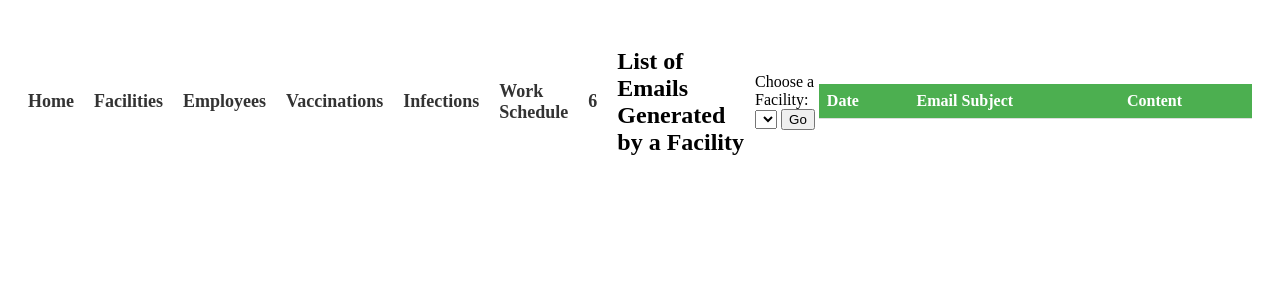
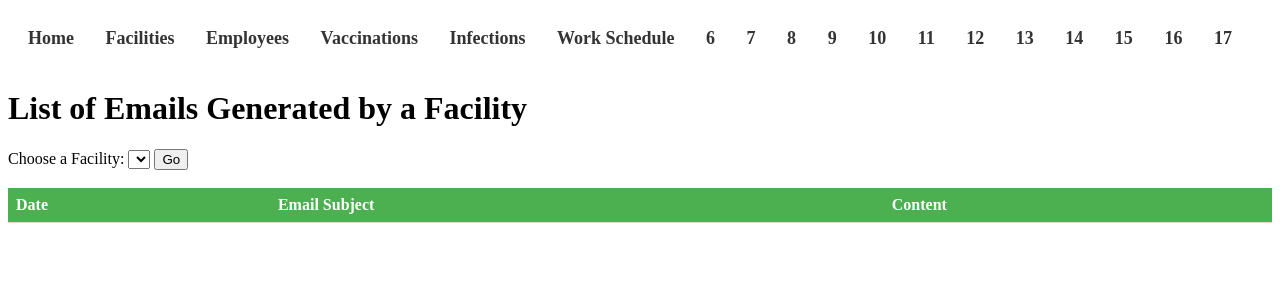
Before and after one commit to huln24/COMP353_Project, a PHP site: page /10.php in a window 1280 px wide. Shown: the top 300 px of the page. Run offline with PHP 8.4, Linux system fonts and the light colour scheme; data that the repository does not hold is empty.

Commit message:
fix nav bar

```diff
--- a/views/header.php
+++ b/views/header.php
@@ -17,3 +17,17 @@
 			<li><a href="infections.php">Infections</a></li>
 			<li><a href="schedules.php">Work Schedule</a></li>
 			<li><a href="6.php">6</a></li>
+            <li><a href="7.php">7</a></li>
+            <li><a href="8.php">8</a></li>
+            <li><a href="9.php">9</a></li>
+            <li><a href="10.php">10</a></li>
+            <li><a href="11.php">11</a></li>
+            <li><a href="12.php">12</a></li>
+            <li><a href="13.php">13</a></li>
+            <li><a href="14.php">14</a></li>
+            <li><a href="15.php">15</a></li>
+            <li><a href="16.php">16</a></li>
+            <li><a href="17.php">17</a></li>
+
+		</ul>
+	</nav>
```
